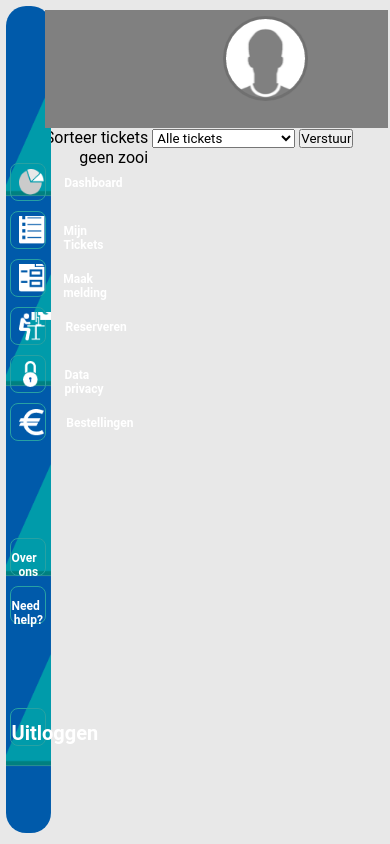
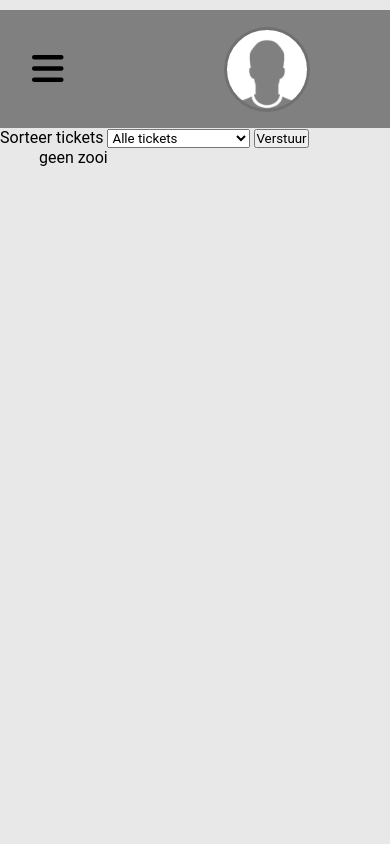
Before and after one commit to jeskaikema/INF1D-project, a PHP site: page /pages/ticketoverzicht.php in a window 390 px wide. Run offline with PHP 8.4, Linux system fonts and the light colour scheme; the visitor is signed in with stand-in values (Sample User, id 1); data that the repository does not hold is empty; some libraries are stand-ins or nearby versions.

Commit message:
navbar nu enigszins responsive. Moet nog gefixt worden

```diff
--- a/css/style.css
+++ b/css/style.css
@@ -7,6 +7,15 @@
 
 body {
   background-color: #e8e8e8;
+}
+
+.overlay {
+  display: none;
+  position: fixed;
+  animation: fadeInAnimation ease 1s;
+  width: 100%;
+  height: 100%;
+  background-color: rgba(0, 0, 0, 0.77);
 }
 
 #login-wrapper {
@@ -55,11 +64,13 @@
 
 .container {
   display: flex;
+  justify-content: space-between;
+  width: 100%;
 }
 
 .sub-container {
-  width: 88.5vw;
-  margin-left: 11.5vw;
+  width: 86%;
+  margin-left: 14%;
 }
 
 /*ticketoverzicht*/
@@ -238,7 +249,7 @@
   display: flex;
   height: 100%;
   justify-content: end;
-  margin: auto 5rem 0;
+  margin: auto 5rem auto 2rem;
 }
 
 .gkleur {
@@ -270,15 +281,18 @@
 }
 
 .Sidebar {
+  display: block;
   position: fixed;
+  z-index: 100;
   margin: 6px;
-  width: 11.5vw;
+  width: 250px;
   height: 98vh;
   background-image: url("../img/S.Bg.PNG");
-  background-size: contain;
+  background-size: cover;
   border-radius: 20px;
   border: #005aaa;
   border-width: 2px;
+  transition: top 1s ease;
 }
 
 .S-1 {
@@ -348,13 +362,12 @@
 .S-3 h5 {
   width: 100%;
   font-size: 20px;
-  margin: 12px auto 12px;
 }
 
 header {
   position: fixed;
   height: 118px;
-  width: 88vw;
+  width: 86.5%;
   margin: 10px 10px 10px 0;
   background-color: gray;
 }
@@ -459,3 +472,65 @@
 .ticket-sort {
   margin-top: 128px;
 }
+
+.avatar {
+  display: flex;
+  align-items: center;
+}
+
+.openMenu {
+  display: none;
+  align-items: center;
+  font-size: 2.25rem;
+}
+
+@media (max-width: 1320px) {
+  .top {
+    justify-content: space-between;
+  }
+
+  .box {
+    grid-template-columns: repeat(3, 1fr);
+  }
+
+  .sub-container {
+    width: 100%;
+    margin-left: 0;
+  }
+
+  header {
+    width: 100%;
+  }
+
+  .openMenu {
+    display: flex;
+  }
+
+  .Sidebar {
+    display: none;
+  }
+}
+
+@media (max-width: 768px) {
+  .box {
+    grid-template-columns: repeat(2, 1fr);
+  }
+}
+
+@keyframes fadeInAnimation {
+  0% {
+    opacity: 0;
+  }
+  100% {
+    opacity: 1;
+  }
+}
+
+@keyframes fadeOutAnimation {
+  0% {
+    opacity: 1;
+  }
+  100% {
+    opacity: 0;
+  }
+}
--- a/js/app.js
+++ b/js/app.js
@@ -0,0 +1,22 @@
+const mainMenu = document.querySelector(".Sidebar");
+const openMenu = document.querySelector(".openMenu");
+const overlay = document.querySelector(".overlay");
+
+openMenu.addEventListener("click", show);
+overlay.addEventListener("click", close);
+
+function show() {
+  mainMenu.style.display = "block";
+  mainMenu.style.left = "0";
+  overlay.style.display = "block";
+  overlay.style.animation = "fadeInAnimation 1s ease";
+}
+
+function close() {
+  mainMenu.style.left = "-100%";
+  overlay.style.animation = "fadeOutAnimation 1s ease";
+  setTimeout(function () {
+    overlay.style.display = "none";
+    // mainMenu.style.display = "none";
+  }, 990);
+}
--- a/pages/ticket.php
+++ b/pages/ticket.php
@@ -31,7 +31,6 @@
 <html lang="en">
 
 <head>
-    <title>Gebruikers</title>
     <?php include "../templates/head.php"; ?>
 </head>
 
@@ -46,7 +45,7 @@
 
         <div id="ticketContainer">
             <div id="ticketEmailContainer">
-                <h3><?= $ticket['email'] ?></h3>
+                <h3><?php echo $ticket['email']; ?></h3>
             </div>
 
             <div id="ticketContentContainer">
--- a/templates/head.php
+++ b/templates/head.php
@@ -1,5 +1,7 @@
 <meta charset="UTF-8">
 <meta http-equiv="X-UA-Compatible" content="IE=edge">
 <meta name="viewport" content="width=device-width, initial-scale=1.0">
+<script src="https://kit.fontawesome.com/644a2942c8.js" crossorigin="anonymous"></script>
 <link rel="stylesheet" href="../css/style.css">
+<script type="text/javascript" defer src="../js/app.js"></script>
 <title>TicketGuru</title>
--- a/templates/header.php
+++ b/templates/header.php
@@ -8,6 +8,11 @@
                 <?php //echo $groep; ?>
             </div>
         </div> -->
-        <img src="../img/mannelijk-silhouet-avatar-profielfoto.png" alt=avatar width="85px" height="85px" style="margin-top: 6px;">
+        <div class="openMenu">
+            <i class="fa fa-bars"></i>
+        </div>
+        <div class="avatar">
+            <img src="../img/mannelijk-silhouet-avatar-profielfoto.png" alt=avatar>
+        </div>
     </div>
 </header>
--- a/templates/sidebar.php
+++ b/templates/sidebar.php
@@ -1,6 +1,7 @@
 <?php
 include "../helper/session.php"
 ?>
+<div class="overlay"></div>
 <div class="Sidebar">
     <img src="../img/logo-nhl-stenden-2018 wit2.png" alt= witLogo width="133px" height="128px" style="margin-left:25px;margin-top:15px">
     <div class="S-1">
```
